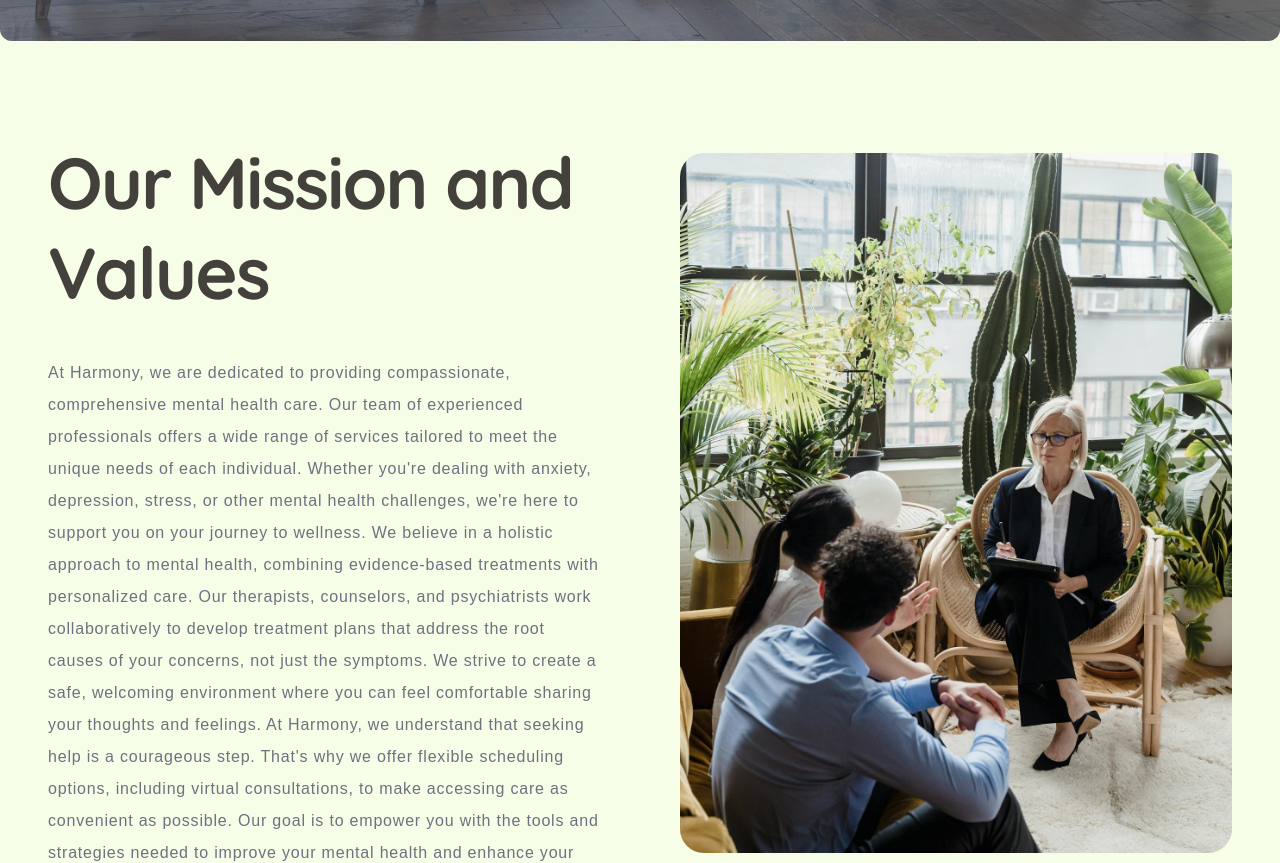
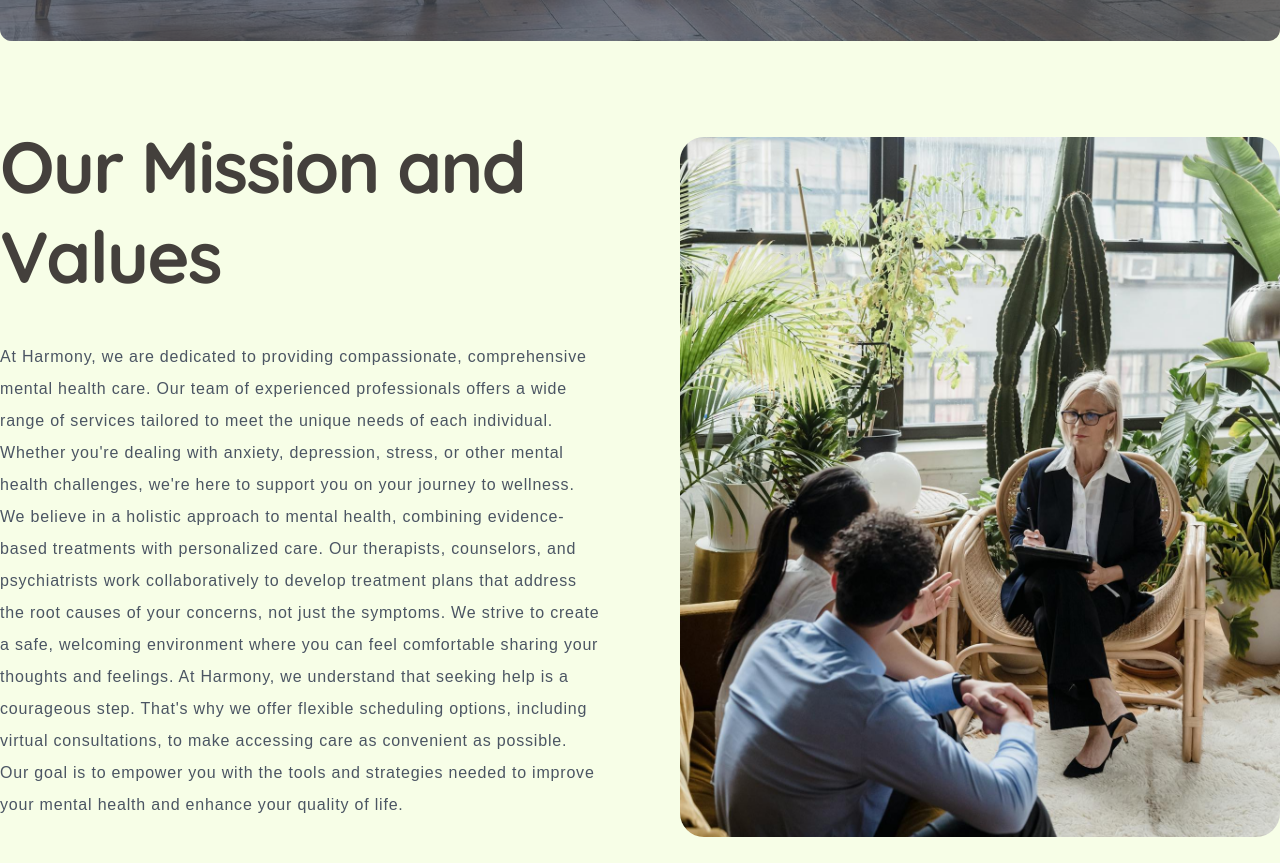
Before and after one commit to Quincy-Fer/Harmony-Therapy-Website, a React (Vite) app: page / in a window 1280 px wide. Shown: the part 860-1723 px from the top of the page. Built offline with nearby package versions, Linux system fonts and the light colour scheme.

Commit message:
Change styling, fix navigation to sections

```diff
--- a/src/Sections/About.jsx
+++ b/src/Sections/About.jsx
@@ -2,17 +2,17 @@ import { about } from "../assets/images";
 
 const About = () => {
   return (
-    <section className="max-w-[1440px] py-24 px-12 mx-auto">
+    <section className="max-w-[1440px] py-20  mx-auto" id="about">
       <div className="flex  gap-20">
         <div className="flex-1 ">
           <h1
-            className="p-0   text-stone-700 text-[72px] max-w-[660px] font-bold font-quicksand
+            className="  text-stone-700 text-[72px] max-w-[600px] font-bold font-quicksand
          leading-tight tracking-tight "
           >
             Our Mission and Values
           </h1>
           <p
-            className="font-nunito max-w-[600px] text-base text-gray-500 tracking-wider leading-loose
+            className="font-nunito max-w-[600px] text-base text-gray-600 tracking-wider leading-loose
           mt-10 "
           >
             At Harmony, we are dedicated to providing compassionate,
--- a/src/constants/index.js
+++ b/src/constants/index.js
@@ -11,11 +11,11 @@ import { checkmark, quotes } from "../assets/icons";
 // NAVIGATION
 export const NAV_LINKS = [
   { href: "/", key: "home", label: "Home" },
-  { href: "/about", key: "about", label: "About Us" },
-  { href: "/therapies", key: "therapies", label: "Therapies" },
-  { href: "/testimonial", key: "testimonial", label: "Clients" },
-  { href: "/team", key: "team", label: "Our Team" },
-  { href: "/contact", key: "contact", label: "Contact" },
+  { href: "#about", key: "about", label: "About Us" },
+  { href: "#therapies", key: "therapies", label: "Therapies" },
+  { href: "#testimonial", key: "testimonial", label: "Clients" },
+  { href: "#team", key: "team", label: "Our Team" },
+  { href: "#contact", key: "contact", label: "Contact" },
 ];
 
 // Therapies
--- a/src/index.css
+++ b/src/index.css
@@ -13,5 +13,5 @@
 }
 
 html {
-    background-color:#f7fee7;
+  background-color: #f7fee7;
 }
```
